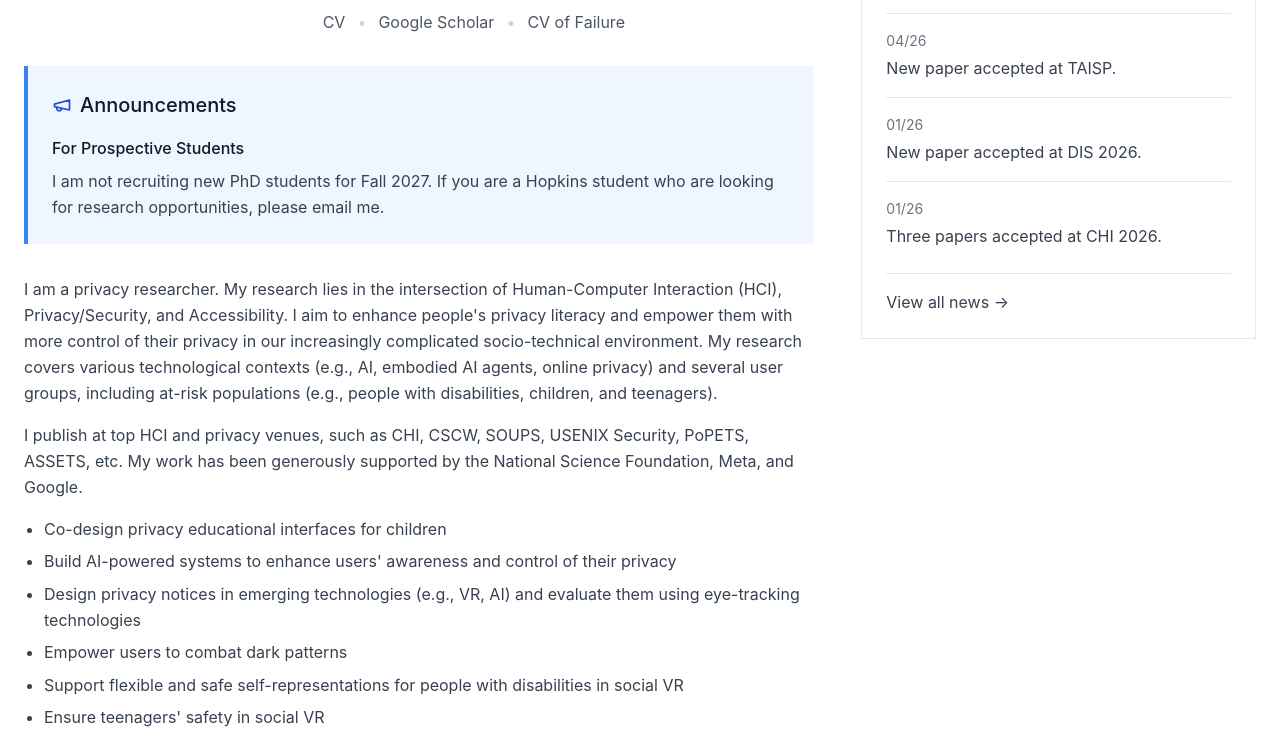
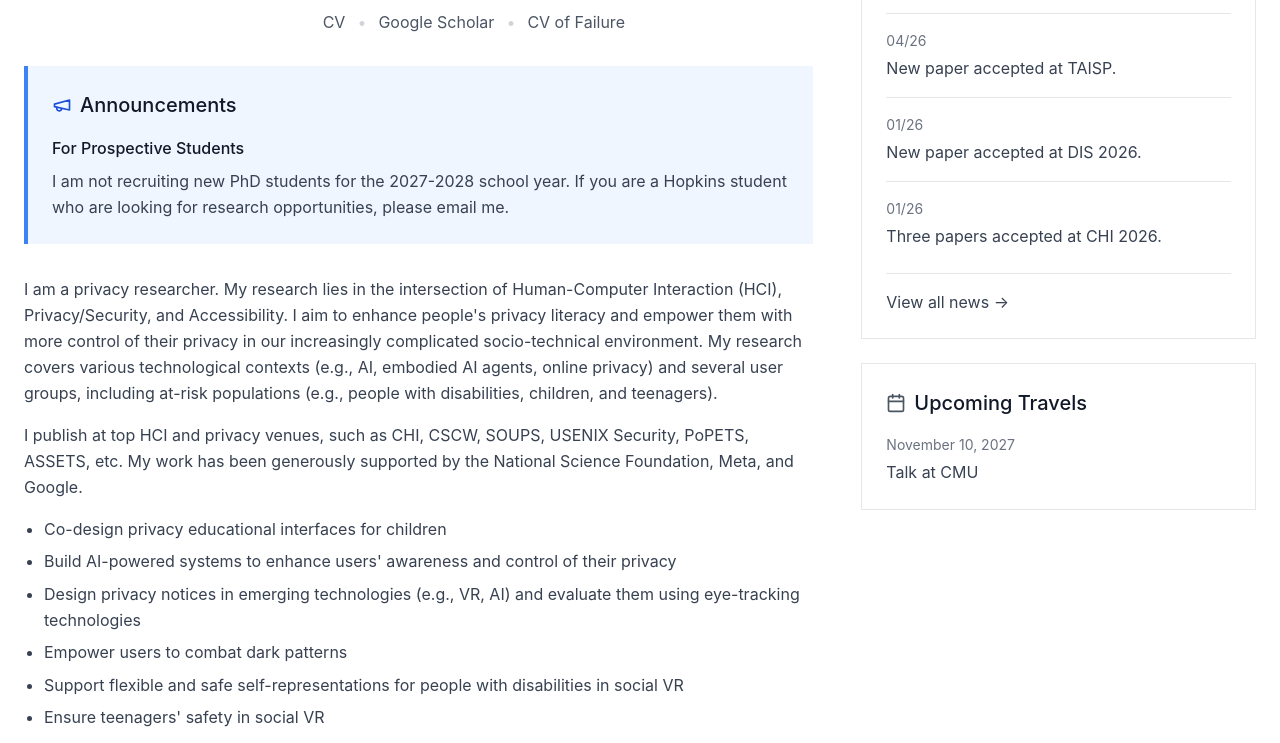
Before and after one commit to yaxingyao/yaxingyao.github.io, a plain HTML site: page index.html in a window 1280 px wide. Shown: the part 340-1083 px from the top of the page. Drawn offline with Linux system fonts and the light colour scheme.

Commit message:
Add CMU travel and update recruiting notice

```diff
--- a/index.html
+++ b/index.html
@@ -75,7 +75,7 @@
                 <div class="announcement-item">
                   <h4 class="mb-2">For Prospective Students</h4>
                   <p class="text-gray-700 leading-relaxed">
-                    I am not recruiting new PhD students for Fall 2027. If you are a Hopkins student who are looking for research opportunities, please email me.
+                    I am not recruiting new PhD students for the 2027-2028 school year. If you are a Hopkins student who are looking for research opportunities, please email me.
                   </p>
                 </div>
               </div>
@@ -138,6 +138,17 @@
                 <a href="news.html">View all news →</a>
               </div>
             </div>
+
+            <div class="sidebar sidebar-section">
+              <div class="sidebar-header">
+                <svg xmlns="http://www.w3.org/2000/svg" width="20" height="20" viewBox="0 0 24 24" fill="none" stroke="currentColor" stroke-width="2" stroke-linecap="round" stroke-linejoin="round"><rect width="18" height="18" x="3" y="4" rx="2" ry="2"/><line x1="16" x2="16" y1="2" y2="6"/><line x1="8" x2="8" y1="2" y2="6"/><line x1="3" x2="21" y1="10" y2="10"/></svg>
+                <h3>Upcoming Travels</h3>
+              </div>
+              <div class="news-item">
+                <div class="news-date">November 10, 2027</div>
+                <p class="news-content leading-relaxed">Talk at CMU</p>
+              </div>
+            </div>
           </div>
         </div>
       </div>
--- a/styles.css
+++ b/styles.css
@@ -270,6 +270,10 @@ main {
   padding: 1.5rem;
 }
 
+.sidebar-section {
+  margin-top: 1.5rem;
+}
+
 .sidebar-header {
   display: flex;
   align-items: center;
```
Also changed, not shown: teaching.html (+1 -1 lines).
